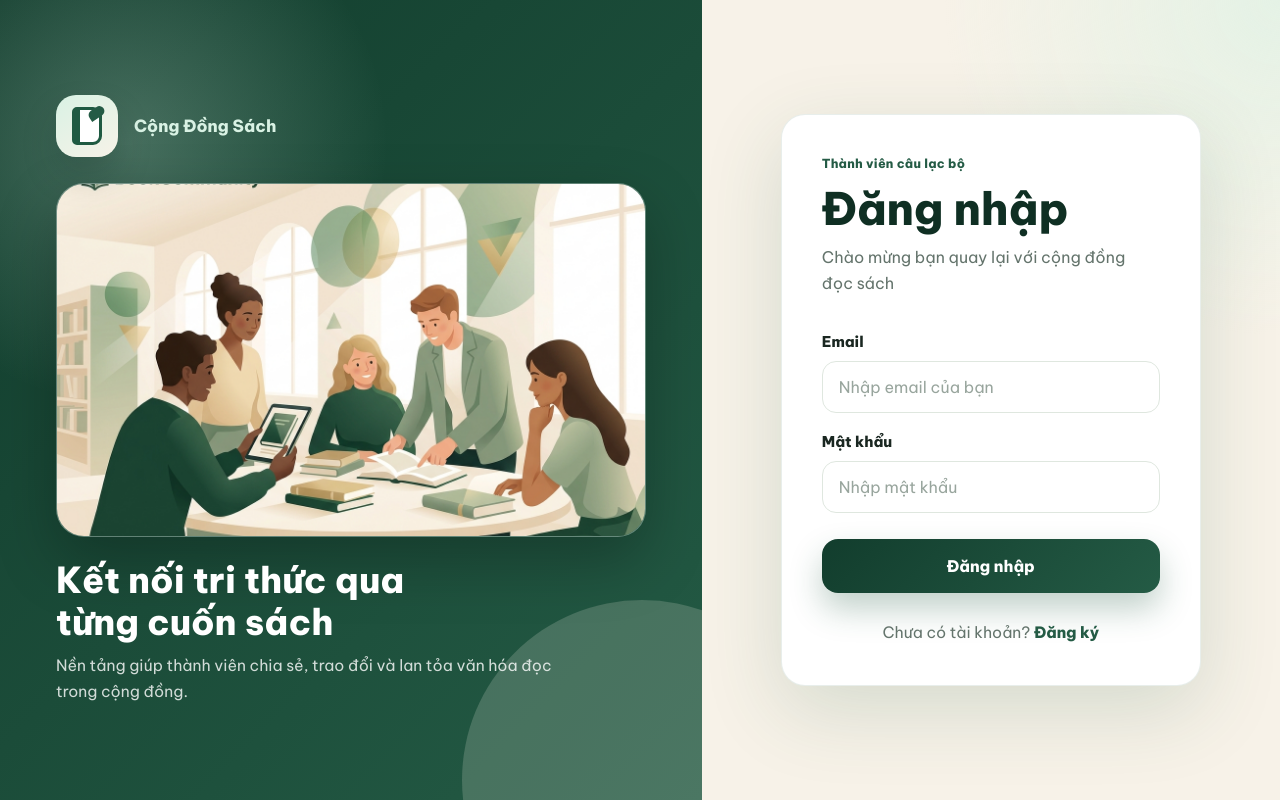
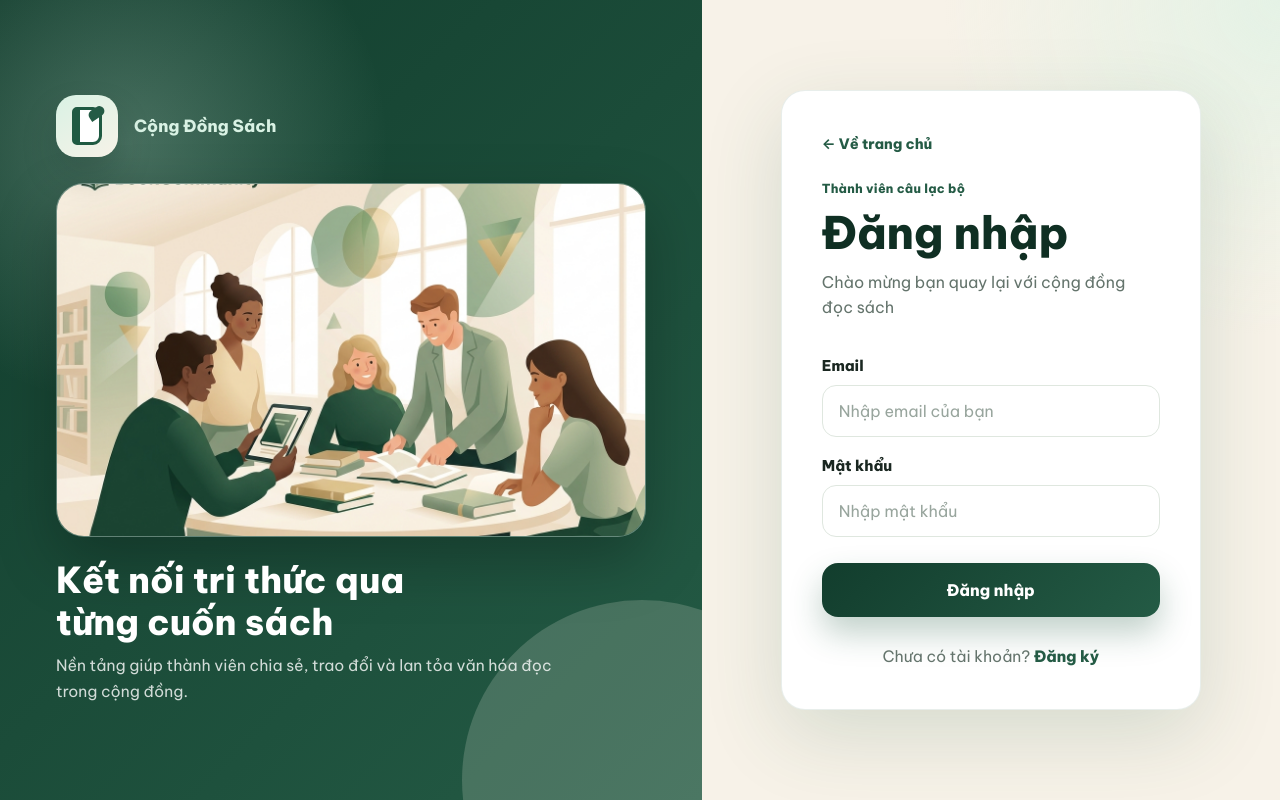
Before and after one commit to HuyHoangTran05/book-club, a React (Vite) app in the folder book-club-app/frontend/: page /login in a window 1280 px wide. Built offline with nearby package versions, Linux system fonts and the light colour scheme.

Commit message:
fix rollback Homepage from Login and Register Page

```diff
--- a/book-club-app/frontend/src/pages/LoginPage.css
+++ b/book-club-app/frontend/src/pages/LoginPage.css
@@ -69,6 +69,13 @@
   display: flex;
   align-items: center;
   gap: 16px;
+  color: inherit;
+  text-decoration: none;
+  transition: opacity 160ms ease;
+}
+
+.login-brand-row:hover {
+  opacity: 0.86;
 }
 
 .login-brand-mark {
@@ -182,11 +189,36 @@
   box-shadow: 0 24px 80px rgba(36, 91, 69, 0.16);
 }
 
+.login-card-home-link {
+  display: inline-flex;
+  width: fit-content;
+  margin-bottom: 24px;
+  color: var(--login-green-700);
+  font-size: 0.9rem;
+  font-weight: 750;
+  text-decoration: none;
+  transition:
+    color 160ms ease,
+    opacity 160ms ease;
+}
+
+.login-card-home-link:hover {
+  color: var(--login-green-950);
+  text-decoration: underline;
+}
+
 .login-mobile-brand {
   display: none;
   align-items: center;
   gap: 14px;
   margin-bottom: 30px;
+  color: inherit;
+  text-decoration: none;
+  transition: opacity 160ms ease;
+}
+
+.login-mobile-brand:hover {
+  opacity: 0.86;
 }
 
 .login-mobile-brand .login-brand-mark {
--- a/book-club-app/frontend/src/pages/LoginPage.jsx
+++ b/book-club-app/frontend/src/pages/LoginPage.jsx
@@ -48,13 +48,13 @@ function LoginPage() {
     <main className="login-page" aria-labelledby="login-title">
       <section className="login-hero" aria-label="Thương hiệu Cộng Đồng Sách">
         <div className="login-hero-content">
-          <div className="login-brand-row">
+          <Link to="/" className="login-brand-row" aria-label="Về trang chủ">
             <div className="login-brand-mark" aria-hidden="true">
               <span className="login-brand-book" />
               <span className="login-brand-leaf" />
             </div>
             <p className="login-brand-name">Cộng Đồng Sách</p>
-          </div>
+          </Link>
 
           <div className="login-hero-image-wrap">
             <img src={loginHero} alt="Cộng đồng đọc sách" className="login-hero-image" />
@@ -69,13 +69,17 @@ function LoginPage() {
 
       <section className="login-panel" aria-label="Đăng nhập Cộng Đồng Sách">
         <div className="login-card">
-          <div className="login-mobile-brand">
+          <Link to="/" className="login-card-home-link" aria-label="Về trang chủ">
+            ← Về trang chủ
+          </Link>
+
+          <Link to="/" className="login-mobile-brand" aria-label="Về trang chủ">
             <div className="login-brand-mark" aria-hidden="true">
               <span className="login-brand-book" />
               <span className="login-brand-leaf" />
             </div>
             <p>Cộng Đồng Sách</p>
-          </div>
+          </Link>
 
           <div className="login-form-heading">
             <p className="login-form-eyebrow">Thành viên câu lạc bộ</p>
--- a/book-club-app/frontend/src/pages/RegisterPage.css
+++ b/book-club-app/frontend/src/pages/RegisterPage.css
@@ -70,6 +70,13 @@
   display: flex;
   align-items: center;
   gap: 16px;
+  color: inherit;
+  text-decoration: none;
+  transition: opacity 160ms ease;
+}
+
+.register-brand-row:hover {
+  opacity: 0.86;
 }
 
 .register-brand-mark {
@@ -190,11 +197,36 @@
   box-shadow: 0 24px 80px rgba(36, 91, 69, 0.16);
 }
 
+.register-card-home-link {
+  display: inline-flex;
+  width: fit-content;
+  margin-bottom: 20px;
+  color: var(--register-green-700);
+  font-size: 0.9rem;
+  font-weight: 750;
+  text-decoration: none;
+  transition:
+    color 160ms ease,
+    opacity 160ms ease;
+}
+
+.register-card-home-link:hover {
+  color: var(--register-green-950);
+  text-decoration: underline;
+}
+
 .register-mobile-brand {
   display: none;
   align-items: center;
   gap: 14px;
   margin-bottom: 24px;
+  color: inherit;
+  text-decoration: none;
+  transition: opacity 160ms ease;
+}
+
+.register-mobile-brand:hover {
+  opacity: 0.86;
 }
 
 .register-mobile-brand .register-brand-mark {
--- a/book-club-app/frontend/src/pages/RegisterPage.jsx
+++ b/book-club-app/frontend/src/pages/RegisterPage.jsx
@@ -65,13 +65,13 @@ function RegisterPage() {
     <main className="register-page" aria-labelledby="register-title">
       <section className="register-hero" aria-label="Thương hiệu Cộng Đồng Sách">
         <div className="register-hero-content">
-          <div className="register-brand-row">
+          <Link to="/" className="register-brand-row" aria-label="Về trang chủ">
             <div className="register-brand-mark" aria-hidden="true">
               <span className="register-brand-book" />
               <span className="register-brand-leaf" />
             </div>
             <p className="register-brand-name">Cộng Đồng Sách</p>
-          </div>
+          </Link>
 
           <div className="register-hero-image-wrap">
             {registerHero ? (
@@ -90,13 +90,17 @@ function RegisterPage() {
 
       <section className="register-panel" aria-label="Đăng ký Cộng Đồng Sách">
         <div className="register-card">
-          <div className="register-mobile-brand">
+          <Link to="/" className="register-card-home-link" aria-label="Về trang chủ">
+            ← Về trang chủ
+          </Link>
+
+          <Link to="/" className="register-mobile-brand" aria-label="Về trang chủ">
             <div className="register-brand-mark" aria-hidden="true">
               <span className="register-brand-book" />
               <span className="register-brand-leaf" />
             </div>
             <p>Cộng Đồng Sách</p>
-          </div>
+          </Link>
 
           <div className="register-form-heading">
             <p className="register-form-eyebrow">Thành viên mới</p>
```
